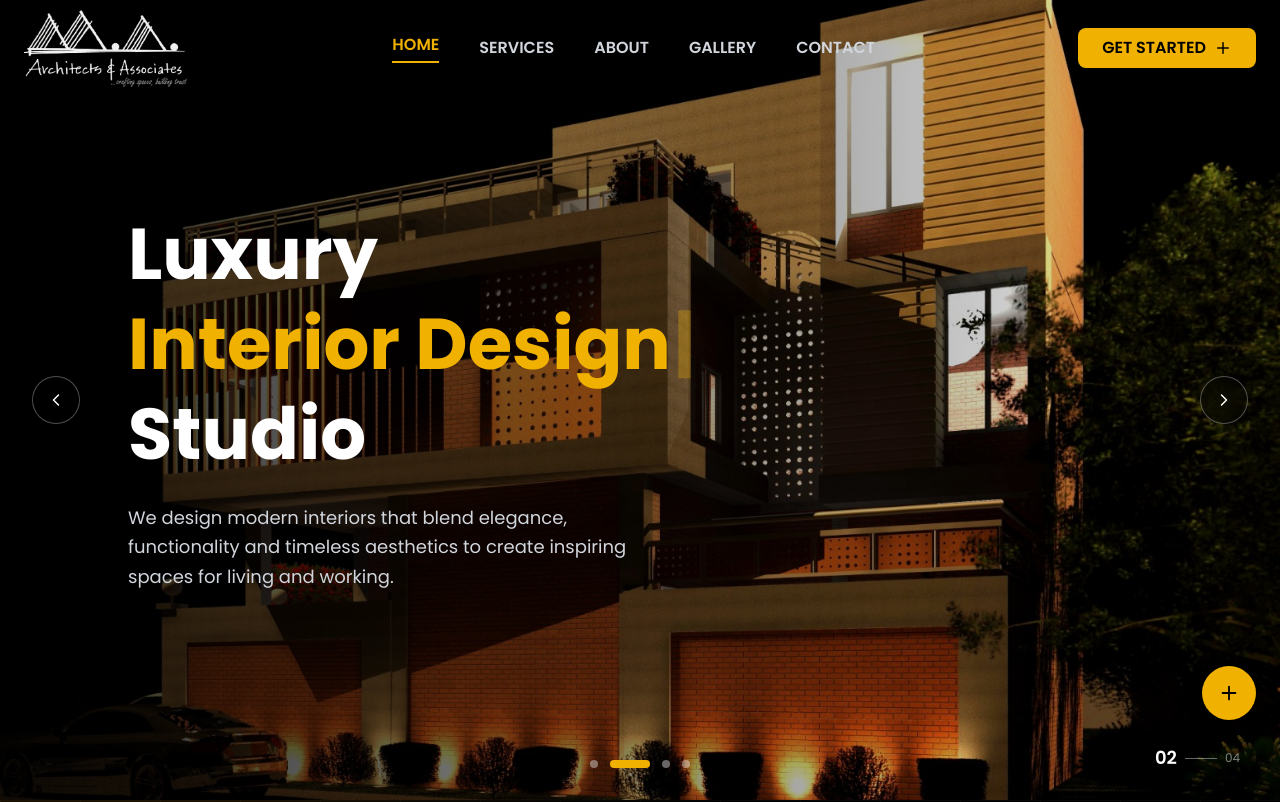
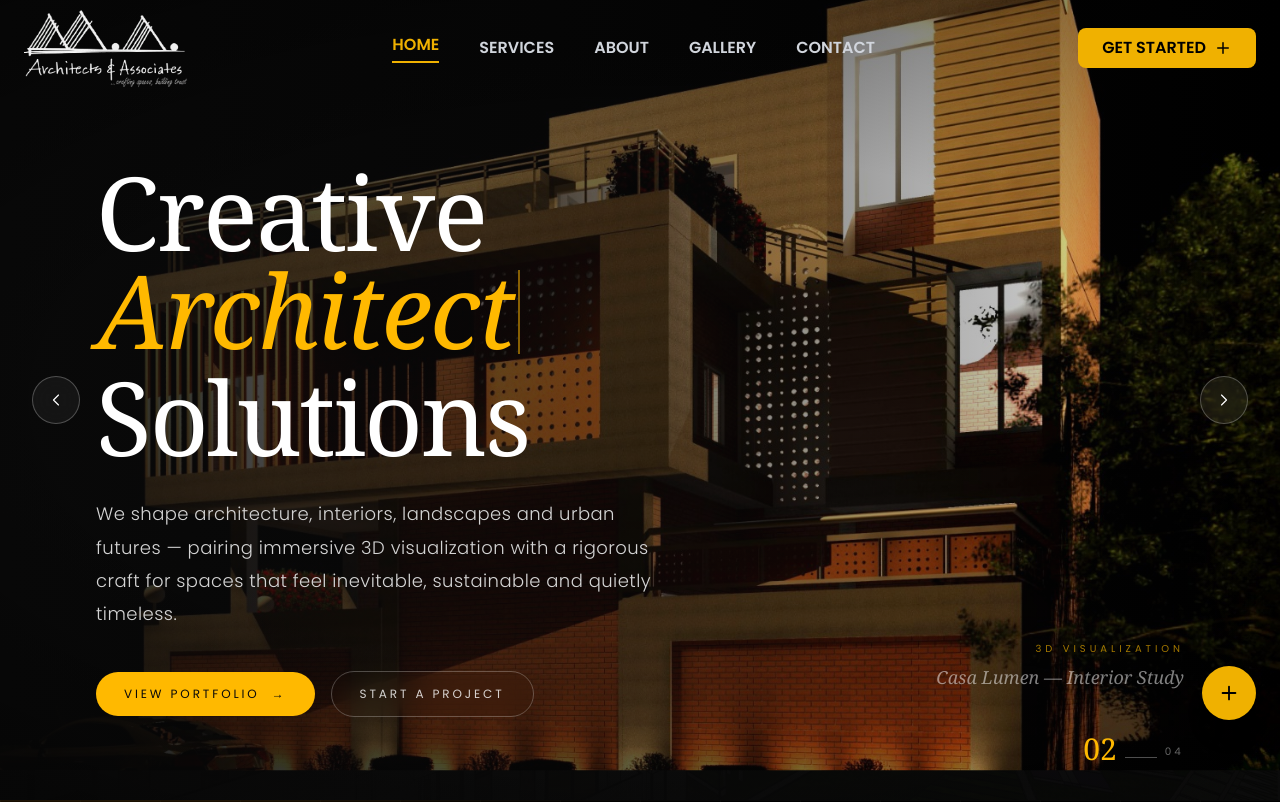
Before and after one commit to zaheer-web/interior1, a React (Vite) app: page / in a window 1280 px wide. Shown: the top 802 px of the page. Built offline with nearby package versions, Linux system fonts and the light colour scheme.

Commit message:
Add new image

```diff
--- a/src/Home/Hero.jsx
+++ b/src/Home/Hero.jsx
@@ -1,24 +1,70 @@
-import React, { useEffect, useRef, useState } from "react";
+import { useCallback, useEffect, useRef, useState } from "react";
 import { AnimatePresence, motion } from "framer-motion";
-import { Typewriter } from "react-simple-typewriter";
 
+
+// Swap these for your own paths, e.g. "../img/Urban/n36.jpeg"
 import im1 from "../img/Urban/n36.jpeg";
 import im2 from "../img/3D Visualization/n34.jpeg";
 import im3 from "../img/architecture/n40.jpeg";
 import im4 from "../img//Landscape/na1.jpeg";
 
-const sliderImages = [im1, im2, im3, im4];
+const slides = [
+  { src: im1, label: "Urbanism", place: "Riverfront Quarter — Lisbon" },
+  { src: im2, label: "3D Visualization", place: "Casa Lumen — Interior Study" },
+  { src: im3, label: "Architecture", place: "Villa Terra — Andalusia" },
+  { src: im4, label: "Landscape", place: "Mirror Gardens — Kyoto" },
+];
+
+const words = [
+  "Landscape Design",
+  "Architecture",
+  "3D Visualization",
+  "Urbanism",
+  "Interior Design",
+];
+
+function useTypewriter(list) {
+  const [text, setText] = useState("");
+  const [wordIndex, setWordIndex] = useState(0);
+  const [deleting, setDeleting] = useState(false);
+
+  useEffect(() => {
+    const word = list[wordIndex % list.length] ?? "";
+    const done = !deleting && text === word;
+    const cleared = deleting && text === "";
+    const delay = done ? 1800 : cleared ? 200 : deleting ? 45 : 80;
+
+    const timer = setTimeout(() => {
+      if (done) return setDeleting(true);
+      if (cleared) {
+        setDeleting(false);
+        setWordIndex((i) => (i + 1) % list.length);
+        return;
+      }
+      setText(
+        deleting ? word.slice(0, text.length - 1) : word.slice(0, text.length + 1)
+      );
+    }, delay);
+
+    return () => clearTimeout(timer);
+  }, [text, deleting, wordIndex, list]);
+
+  return text;
+}
 
 const Hero = () => {
-  const [currentIndex, setCurrentIndex] = useState(0);
+  const [index, setIndex] = useState(0);
   const isFirstRender = useRef(true);
+  const typed = useTypewriter(words);
 
-  // ================= AUTO SLIDE =================
+  const go = useCallback((next) => {
+    setIndex((next + slides.length) % slides.length);
+  }, []);
+
   useEffect(() => {
     const timer = setInterval(() => {
-      setCurrentIndex((prev) => (prev + 1) % sliderImages.length);
-    }, 5000);
-
+      setIndex((prev) => (prev + 1) % slides.length);
+    }, 6000);
     return () => clearInterval(timer);
   }, []);
 
@@ -26,269 +72,159 @@ const Hero = () => {
     isFirstRender.current = false;
   }, []);
 
-  const nextSlide = () => {
-    setCurrentIndex((prev) => (prev + 1) % sliderImages.length);
-  };
-
-  const prevSlide = () => {
-    setCurrentIndex(
-      (prev) => (prev - 1 + sliderImages.length) % sliderImages.length
-    );
-  };
+  const active = slides[index] ?? slides[0];
 
   return (
-    <section className="relative h-screen min-h-[600px] w-full overflow-hidden bg-black">
-
-      {/* ================= FULL SCREEN SLIDER ================= */}
-
+    <section className="relative h-screen min-h-[640px] w-full overflow-hidden bg-neutral-950">
+      {/* ================= SLIDER ================= */}
       <div className="absolute inset-0">
         <AnimatePresence initial={false} mode="sync">
-
           <motion.div
-            key={currentIndex}
+            key={index}
             className="absolute inset-0 h-full w-full"
-
-            initial={{
-              opacity: 0,
-            }}
-
-            animate={{
-              opacity: 1,
-            }}
-
-            exit={{
-              opacity: 0,
-            }}
-
-            transition={{
-              duration: 1,
-              ease: "easeInOut",
-            }}
+            initial={{ opacity: 0, clipPath: "inset(0 0 100% 0)" }}
+            animate={{ opacity: 1, clipPath: "inset(0 0 0% 0)" }}
+            exit={{ opacity: 0 }}
+            transition={{ duration: 1.2, ease: [0.83, 0, 0.17, 1] }}
           >
-
-            {/* IMAGE */}
-
             <motion.img
-              src={sliderImages[currentIndex]}
-              alt={`Luxury interior ${currentIndex + 1}`}
+              src={active.src}
+              alt={`${active.label} project — ${active.place}`}
               draggable="false"
               className="absolute inset-0 h-full w-full select-none object-cover object-center"
+              initial={{ scale: isFirstRender.current ? 1.02 : 1.08 }}
+              animate={{ scale: 1 }}
+              transition={{ duration: 7, ease: "linear" }}
+            />
+          </motion.div>
+        </AnimatePresence>      </div>
 
-              initial={{
-                scale: isFirstRender.current ? 1 : 1.05,
-              }}
+      {/* ================= OVERLAYS ================= */}
+      <div className="pointer-events-none absolute inset-0 z-10 bg-gradient-to-b from-neutral-950/85 via-neutral-950/50 to-neutral-950/70 md:bg-gradient-to-r md:from-neutral-950/90 md:via-neutral-950/55 md:to-transparent" />
+      <div className="pointer-events-none absolute inset-0 z-10 bg-[radial-gradient(120%_90%_at_50%_50%,transparent_35%,rgba(0,0,0,0.75)_100%)]" />
 
-              animate={{
-                scale: 1,
-              }}
+      {/* ================= CONTENT ================= */}
+      <div className="absolute inset-0 z-20 flex items-center justify-center px-6 pt-24 sm:px-10 md:justify-start md:px-16 md:pt-20 lg:px-24">
+  <div className="max-w-3xl text-center md:text-left">
 
-              transition={{
-                duration: 5,
-                ease: "linear",
-              }}
-            />
 
+          {/* HEADING */}
+          <h1 className="font-serif text-[clamp(2.75rem,8vw,6.5rem)] font-light leading-[0.95] tracking-[-0.02em] text-white text-center md:text-left">
+            <motion.span
+              initial={{ opacity: 0, y: 30 }}
+              animate={{ opacity: 1, y: 0 }}
+              transition={{ duration: 0.9, delay: 0.25 }}
+              className="block"
+            >
+              Creative
+            </motion.span>
+
+            <span className="block min-h-[1.05em] italic text-amber-400">
+              {typed}
+              <span className="ml-1 inline-block h-[0.82em] w-[2px] animate-pulse bg-amber-400 align-[-0.05em]" />
+            </span>
+
+            <motion.span
+              initial={{ opacity: 0, y: 30 }}
+              animate={{ opacity: 1, y: 0 }}
+              transition={{ duration: 0.9, delay: 0.4 }}
+              className="block font-medium"
+            >
+              Solutions
+            </motion.span>
+          </h1>
+
+          {/* PARAGRAPH */}
+          <motion.p
+            initial={{ opacity: 0, y: 20 }}
+            animate={{ opacity: 1, y: 0 }}
+            transition={{ duration: 0.9, delay: 0.55 }}
+           className="mx-auto mt-8 max-w-xl text-base font-light leading-[1.85] tracking-wide text-neutral-300 sm:text-lg md:mx-0"
+          >
+            We shape architecture, interiors, landscapes and urban futures —
+            pairing immersive 3D visualization with a rigorous craft for spaces
+            that feel inevitable, sustainable and quietly timeless.
+          </motion.p>
+
+          {/* CTAs */}
+          <motion.div
+            initial={{ opacity: 0, y: 20 }}
+            animate={{ opacity: 1, y: 0 }}
+            transition={{ duration: 0.9, delay: 0.7 }}
+            className="mt-10 flex flex-wrap items-center justify-center gap-4 md:justify-start"
+          >
+            <a
+              href="/gallery"
+              className="group inline-flex items-center gap-3 rounded-full bg-amber-400 px-7 py-3.5 text-xs uppercase tracking-[0.24em] text-neutral-950 transition-all duration-500 hover:bg-amber-300"
+            >
+              View Portfolio
+              <span className="transition-transform duration-500 group-hover:translate-x-1">
+                →
+              </span>
+            </a>
+            <a
+              href="/contact"
+              className="inline-flex items-center gap-3 rounded-full border border-white/25 px-7 py-3.5 text-xs uppercase tracking-[0.24em] text-white/80 backdrop-blur-md transition-colors duration-500 hover:border-amber-400 hover:text-amber-400"
+            >
+              Start a Project
+            </a>
           </motion.div>
-
+        </div>
+      </div>
+ {/* ================= CAPTION ================= */}
+      <div className="absolute bottom-24 right-6 z-30 hidden text-right sm:block md:bottom-28 md:right-10  lg:right-24">
+        <AnimatePresence mode="wait">
+          <motion.div
+            key={`caption-${index}`}
+            initial={{ opacity: 0, y: 12 }}
+            animate={{ opacity: 1, y: 0 }}
+            exit={{ opacity: 0, y: -12 }}
+            transition={{ duration: 0.6 }}
+          >
+            <p className="text-[0.62rem] uppercase tracking-[0.4em] text-amber-400/90">
+              {active.label}
+            </p>
+            <p className="mt-1.5 font-serif text-lg italic text-white/70">
+              {active.place}
+            </p>
+          </motion.div>
         </AnimatePresence>
       </div>
 
-      {/* ================= DARK OVERLAY ================= */}
-
-      <div className="pointer-events-none absolute inset-0 z-10 bg-gradient-to-b from-black/75 via-black/45 to-black/40 md:bg-gradient-to-r md:from-black/85 md:via-black/45 md:to-transparent" />
-
-      {/* ================= HERO CONTENT ================= */}
-
-      <div className="absolute inset-0 z-20 flex items-center justify-center px-6 pt-20 sm:px-10 md:justify-start md:px-20 md:pt-0 lg:px-32">
-
-        <motion.div
-          key={`content-${currentIndex}`}
-
-          initial={{
-            x: -40,
-            opacity: 0,
-          }}
-
-          animate={{
-            x: 0,
-            opacity: 1,
-          }}
-
-          transition={{
-            duration: 0.8,
-            delay: 0.45,
-          }}
-
-          className="max-w-2xl text-center text-white md:text-left"
-        >
-
-          {/* HEADING */}
-
-          <h1 className="text-4xl font-extrabold leading-tight sm:text-5xl md:text-6xl lg:text-7xl">
-
-            Luxury{" "}
-
-            <span className="inline-block text-yellow-500">
-              <Typewriter
-                words={[
-                  "Interior Design",
-                  "Architecture",
-                  "Space Planning",
-                ]}
-                loop
-                cursor
-                cursorStyle="|"
-                typeSpeed={80}
-                deleteSpeed={50}
-                delaySpeed={1500}
-              />
-            </span>
-
-            <br />
-
-            Studio
-
-          </h1>
-
-          {/* PARAGRAPH */}
-
-          <p className="mx-auto mt-6 max-w-lg text-base leading-relaxed text-gray-300 sm:text-lg md:mx-0">
-
-            We design modern interiors that blend elegance,
-            functionality and timeless aesthetics to create
-            inspiring spaces for living and working.
-
-          </p>
-
-        </motion.div>
-
-      </div>
-
-      {/* ================= LEFT ARROW ================= */}
+      {/* ================= ARROWS ================= */}
+      <button
+        type="button"
+        onClick={() => go(index - 1)}
+        aria-label="Previous slide"
+        className="absolute left-3 top-1/2 z-40 flex h-12 w-12 -translate-y-1/2 items-center justify-center rounded-full border border-white/25 bg-white/5 text-white backdrop-blur-md transition-all duration-500 hover:border-amber-400 hover:bg-amber-400 hover:text-neutral-950 sm:left-5 md:left-8"
+      >
+        <svg viewBox="0 0 24 24" fill="none" stroke="currentColor" strokeWidth="1.4" className="h-5 w-5">
+          <path d="M15 18l-6-6 6-6" strokeLinecap="round" strokeLinejoin="round" />
+        </svg>
+      </button>
 
       <button
         type="button"
-        onClick={prevSlide}
-        aria-label="Previous slide"
-        className="
-          absolute left-3 top-1/2 z-40
-          flex h-11 w-11
-          -translate-y-1/2
-          items-center justify-center
-          rounded-full
-          border border-white/30
-          bg-black/20
-          text-white
-          backdrop-blur-md
-          transition-all
-          hover:border-yellow-500
-          hover:bg-yellow-500
-          hover:text-black
-          sm:left-5
-          sm:h-12
-          sm:w-12
-          md:left-8
-        "
+        onClick={() => go(index + 1)}
+        aria-label="Next slide"
+        className="absolute right-3 top-1/2 z-40 flex h-12 w-12 -translate-y-1/2 items-center justify-center rounded-full border border-white/25 bg-white/5 text-white backdrop-blur-md transition-all duration-500 hover:border-amber-400 hover:bg-amber-400 hover:text-neutral-950 sm:right-5 md:right-8"
       >
-
-        <svg
-          viewBox="0 0 24 24"
-          fill="none"
-          stroke="currentColor"
-          strokeWidth="1.8"
-          className="h-5 w-5"
-        >
-          <path
-            d="M15 18l-6-6 6-6"
-            strokeLinecap="round"
-            strokeLinejoin="round"
-          />
+        <svg viewBox="0 0 24 24" fill="none" stroke="currentColor" strokeWidth="1.4" className="h-5 w-5">
+          <path d="M9 6l6 6-6 6" strokeLinecap="round" strokeLinejoin="round" />
         </svg>
-
       </button>
 
-      {/* ================= RIGHT ARROW ================= */}
 
-      <button
-        type="button"
-        onClick={nextSlide}
-        aria-label="Next slide"
-        className="
-          absolute right-3 top-1/2 z-40
-          flex h-11 w-11
-          -translate-y-1/2
-          items-center justify-center
-          rounded-full
-          border border-white/30
-          bg-black/20
-          text-white
-          backdrop-blur-md
-          transition-all
-          hover:border-yellow-500
-          hover:bg-yellow-500
-          hover:text-black
-          sm:right-5
-          sm:h-12
-          sm:w-12
-          md:right-8
-        "
-      >
-
-        <svg
-          viewBox="0 0 24 24"
-          fill="none"
-          stroke="currentColor"
-          strokeWidth="1.8"
-          className="h-5 w-5"
-        >
-          <path
-            d="M9 6l6 6-6 6"
-            strokeLinecap="round"
-            strokeLinejoin="round"
-          />
-        </svg>
-
-      </button>
-
-      {/* ================= DOTS ================= */}
-
-      <div className="absolute bottom-8 left-1/2 z-40 flex -translate-x-1/2 items-center gap-3">
-
-        {sliderImages.map((_, index) => (
-
-          <button
-            key={index}
-            type="button"
-            onClick={() => setCurrentIndex(index)}
-            aria-label={`Go to slide ${index + 1}`}
-
-            className={`h-2 rounded-full transition-all duration-500 ${
-              currentIndex === index
-                ? "w-10 bg-yellow-500"
-                : "w-2 bg-white/40 hover:bg-white/70"
-            }`}
-          />
-
-        ))}
-
+       {/* ================= COUNTER ================= */}
+      <div className="absolute bottom-9 right-6 z-40 hidden items-end gap-2 sm:flex md:right-10 lg:right-24">
+        <span className="font-serif text-3xl leading-none text-amber-400">
+          {String(index + 1).padStart(2, "0")}
+        </span>
+        <span className="mb-1.5 h-px w-8 bg-white/30" />
+        <span className="mb-1 text-[0.65rem] tracking-[0.3em] text-white/40">
+          {String(slides.length).padStart(2, "0")}
+        </span>
       </div>
-
-      {/* ================= SLIDE NUMBER ================= */}
-
-      <div className="absolute bottom-7 right-6 z-40 hidden items-center gap-2 text-white sm:flex md:right-10">
-
-        <span className="text-lg font-semibold">
-          {String(currentIndex + 1).padStart(2, "0")}
-        </span>
-
-        <span className="h-px w-8 bg-white/40" />
-
-        <span className="text-xs text-white/50">
-          {String(sliderImages.length).padStart(2, "0")}
-        </span>
-
-      </div>
-
     </section>
   );
 };
```
